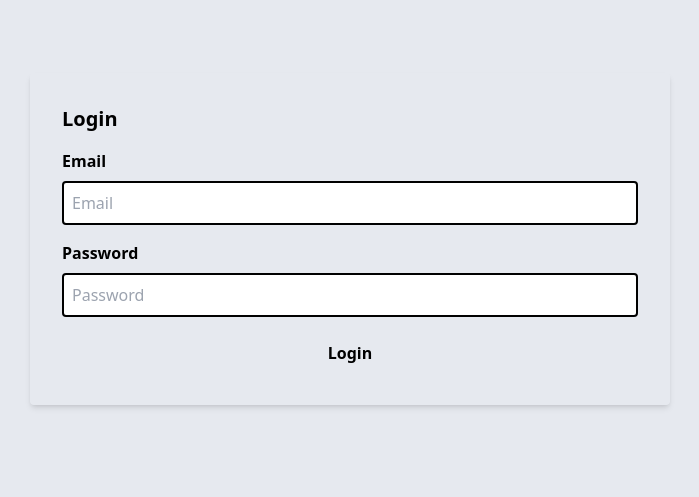
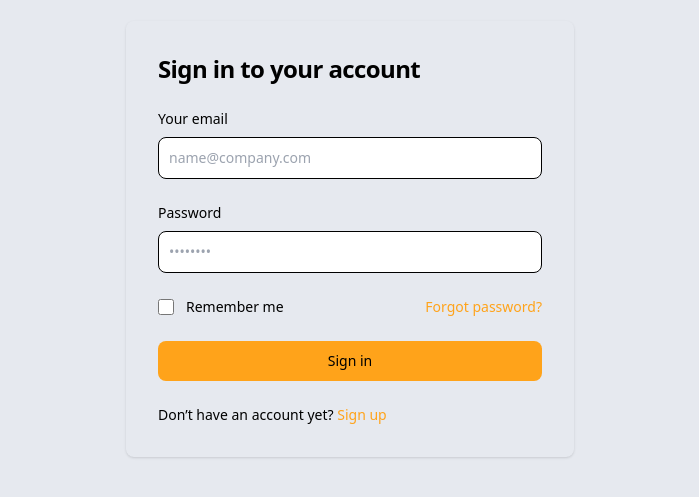
Before and after one commit to reginaldogomes/flowdrive-client, an Angular app: page /login in a window 1280 px wide. Shown: the part 161-658 px from the top of the page, without its empty margins (290-989 px from the left). Built offline with nearby package versions, Linux system fonts and the light colour scheme.

Commit message:
update code

```diff
--- a/src/app/app.component.ts
+++ b/src/app/app.component.ts
@@ -1,5 +1,5 @@
 import { Component } from '@angular/core';
-import { Location } from '@angular/common';
+import { NavigationEnd, Router } from '@angular/router';
 
 @Component({
 	selector: 'app-root',
@@ -9,10 +9,17 @@
 export class AppComponent {
 	isLoginPage: Boolean = false;
 
-	constructor(private Location: Location) {
-		let urlPath = this.Location.path();
-		if (urlPath == '/login' || urlPath == '/register') {
-			this.isLoginPage = true;
-		}
+	constructor(private router: Router) {
+		router.events.subscribe((val) => {
+			if (val instanceof NavigationEnd) {
+				if (val.url == '/login' || val.url == '/register') {
+					this.isLoginPage = true;
+				} else {
+					this.isLoginPage = false;
+				}
+			}
+		});
 	}
+
+	ngOnInit() {}
 }
--- a/src/app/app.module.ts
+++ b/src/app/app.module.ts
@@ -3,8 +3,8 @@
 
 import { AppRoutingModule } from './app-routing.module';
 import { AppComponent } from './app.component';
-import { HeaderComponent } from './components/header/header.component';
-import { FooterComponent } from './components/footer/footer.component';
+import { HeaderComponent } from './shared/components/layouts/header/header.component';
+import { FooterComponent } from './shared/components/layouts/footer/footer.component';
 import { PageErrorComponent } from './pages/page-error/page-error.component';
 import { LoginComponent } from './pages/login/login.component';
 import { RegisterComponent } from './pages/register/register.component';
--- a/src/app/pages/index/index.component.html
+++ b/src/app/pages/index/index.component.html
@@ -1 +1,20 @@
-<p>index works!</p>
+
+<div class="bg-white dark:bg-gray-800 m-32">
+    <div class="text-center w-full mx-auto py-12 px-4 sm:px-6 lg:py-16 lg:px-8 z-20">
+        <h2 class="text-3xl font-extrabold text-black dark:text-white sm:text-4xl">
+            <span class="block">
+                {{userName}} Want to be millionaire ?
+            </span>
+            <span class="block text-indigo-500">
+                It&#x27;s today or never.
+            </span>
+        </h2>
+        <div class="lg:mt-0 lg:flex-shrink-0">
+            <div class="mt-12 inline-flex rounded-md shadow">
+                <button type="button" class="py-4 px-6  bg-indigo-600 hover:bg-indigo-700 focus:ring-indigo-500 focus:ring-offset-indigo-200 text-white w-full transition ease-in duration-200 text-center text-base font-semibold shadow-md focus:outline-none focus:ring-2 focus:ring-offset-2  rounded-lg ">
+                    Get started
+                </button>
+            </div>
+        </div>
+    </div>
+</div>
--- a/src/app/pages/index/index.component.ts
+++ b/src/app/pages/index/index.component.ts
@@ -4,4 +4,7 @@
 	selector: 'app-index',
 	templateUrl: './index.component.html'
 })
-export class IndexComponent {}
+export class IndexComponent {
+	sum = (x: number = 5, y: number = 3): number => x + y;
+	userName: string = 'Reginaldo Gomes';
+}
--- a/src/app/pages/login/login.component.html
+++ b/src/app/pages/login/login.component.html
@@ -1,16 +1,36 @@
-<div class="flex justify-center items-center h-screen bg-gray-100">
-  <div class="bg-white p-8 rounded shadow-md w-full lg:w-1/2">
-    <h2 class="text-xl font-semibold mb-4">Login</h2>
-    <form class="space-y-4">
-      <div>
-        <label class="block text-gray-700 font-semibold mb-2">Email</label>
-        <input type="email" class="w-full border-gray-400 border-2 p-2 rounded focus:outline-none focus:border-blue-400" placeholder="Email">
+<section class="bg-gray-50 dark:bg-gray-900">
+  <div class="flex flex-col items-center justify-center px-6 py-8 mx-auto md:h-screen lg:py-0">
+      <div class="w-full bg-white rounded-lg shadow dark:border md:mt-0 sm:max-w-md xl:p-0 dark:bg-gray-800 dark:border-gray-700">
+          <div class="p-6 space-y-4 md:space-y-6 sm:p-8">
+              <h1 class="text-xl font-bold leading-tight tracking-tight text-gray-900 md:text-2xl dark:text-white">
+                  Sign in to your account
+              </h1>
+              <form class="space-y-4 md:space-y-6" action="#">
+                  <div>
+                      <label for="email" class="block mb-2 text-sm font-medium text-gray-900 dark:text-white">Your email</label>
+                      <input type="email" name="email" id="email" class="bg-gray-50 border border-gray-300 text-gray-900 sm:text-sm rounded-lg focus:ring-primary-600 focus:border-primary-600 block w-full p-2.5 dark:bg-gray-700 dark:border-gray-600 dark:placeholder-gray-400 dark:text-white dark:focus:ring-blue-500 dark:focus:border-blue-500" placeholder="name@company.com" required="">
+                  </div>
+                  <div>
+                      <label for="password" class="block mb-2 text-sm font-medium text-gray-900 dark:text-white">Password</label>
+                      <input type="password" name="password" id="password" placeholder="••••••••" class="bg-gray-50 border border-gray-300 text-gray-900 sm:text-sm rounded-lg focus:ring-primary-600 focus:border-primary-600 block w-full p-2.5 dark:bg-gray-700 dark:border-gray-600 dark:placeholder-gray-400 dark:text-white dark:focus:ring-blue-500 dark:focus:border-blue-500" required="">
+                  </div>
+                  <div class="flex items-center justify-between">
+                      <div class="flex items-start">
+                          <div class="flex items-center h-5">
+                            <input id="remember" aria-describedby="remember" type="checkbox" class="w-4 h-4 border border-gray-300 rounded bg-gray-50 focus:ring-3 focus:ring-primary-300 dark:bg-gray-700 dark:border-gray-600 dark:focus:ring-primary-600 dark:ring-offset-gray-800" required="">
+                          </div>
+                          <div class="ml-3 text-sm">
+                            <label for="remember" class="text-gray-500 dark:text-gray-300">Remember me</label>
+                          </div>
+                      </div>
+                      <a href="#" class="text-sm font-medium text-primary-600 hover:underline dark:text-primary-500">Forgot password?</a>
+                  </div>
+                  <button type="submit" class="w-full text-white bg-primary-600 hover:bg-primary-700 focus:ring-4 focus:outline-none focus:ring-primary-300 font-medium rounded-lg text-sm px-5 py-2.5 text-center dark:bg-primary-600 dark:hover:bg-primary-700 dark:focus:ring-primary-800">Sign in</button>
+                  <p class="text-sm font-light text-gray-500 dark:text-gray-400">
+                      Don’t have an account yet? <a href="#" class="font-medium text-primary-600 hover:underline dark:text-primary-500">Sign up</a>
+                  </p>
+              </form>
+          </div>
       </div>
-      <div>
-        <label class="block text-gray-700 font-semibold mb-2">Password</label>
-        <input type="password" class="w-full border-gray-400 border-2 p-2 rounded focus:outline-none focus:border-blue-400" placeholder="Password">
-      </div>
-      <button type="submit" class="w-full bg-blue-500 hover:bg-blue-400 text-white font-bold py-2 px-4 rounded">Login</button>
-    </form>
   </div>
-</div>
+</section>
--- a/src/app/shared/layouts/dashboard/dashboard.component.html
+++ /dev/null
@@ -1 +0,0 @@
-<p>dashboard works!</p>
--- a/src/app/shared/shared.module.ts
+++ b/src/app/shared/shared.module.ts
@@ -1,10 +1,9 @@
 import { NgModule } from '@angular/core';
 import { CommonModule } from '@angular/common';
 import { ButtonComponent } from './components/button/button.component';
-import { DashboardComponent } from './layouts/dashboard/dashboard.component';
 
 @NgModule({
-	declarations: [ButtonComponent, DashboardComponent],
+	declarations: [ButtonComponent],
 	exports: [ButtonComponent],
 	imports: [CommonModule]
 })
```
Also changed, not shown: src/app/shared/layouts/dashboard/dashboard.component.ts (deleted, +0 -7 lines), src/app/shared/components/layouts/footer/footer.component.html (renamed from src/app/components/footer/footer.component.html), src/app/shared/components/layouts/footer/footer.component.ts (renamed from src/app/components/footer/footer.component.ts), src/app/shared/components/layouts/header/header.component.html (renamed from src/app/components/header/header.component.html), src/app/shared/components/layouts/header/header.component.ts (renamed from src/app/components/header/header.component.ts).
